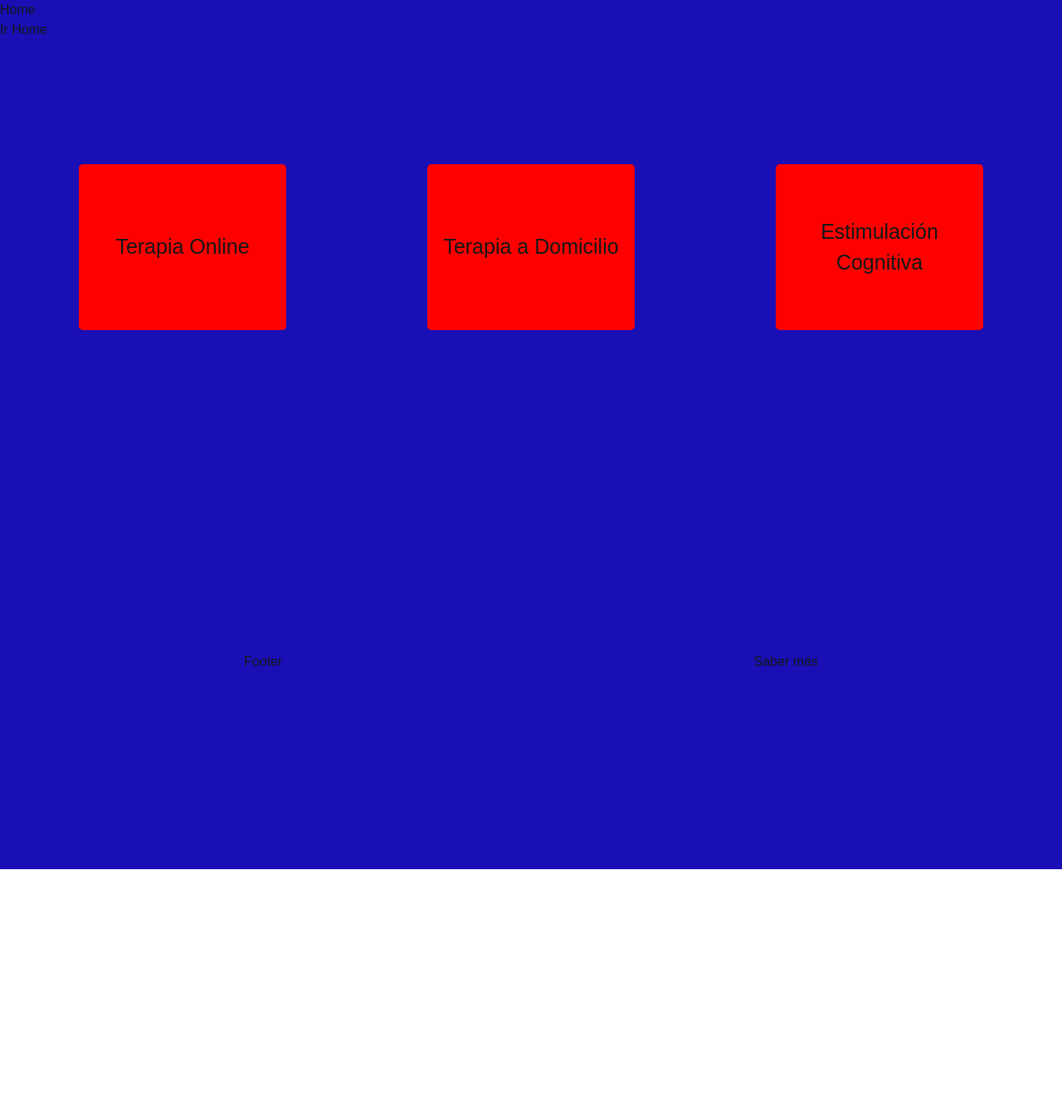
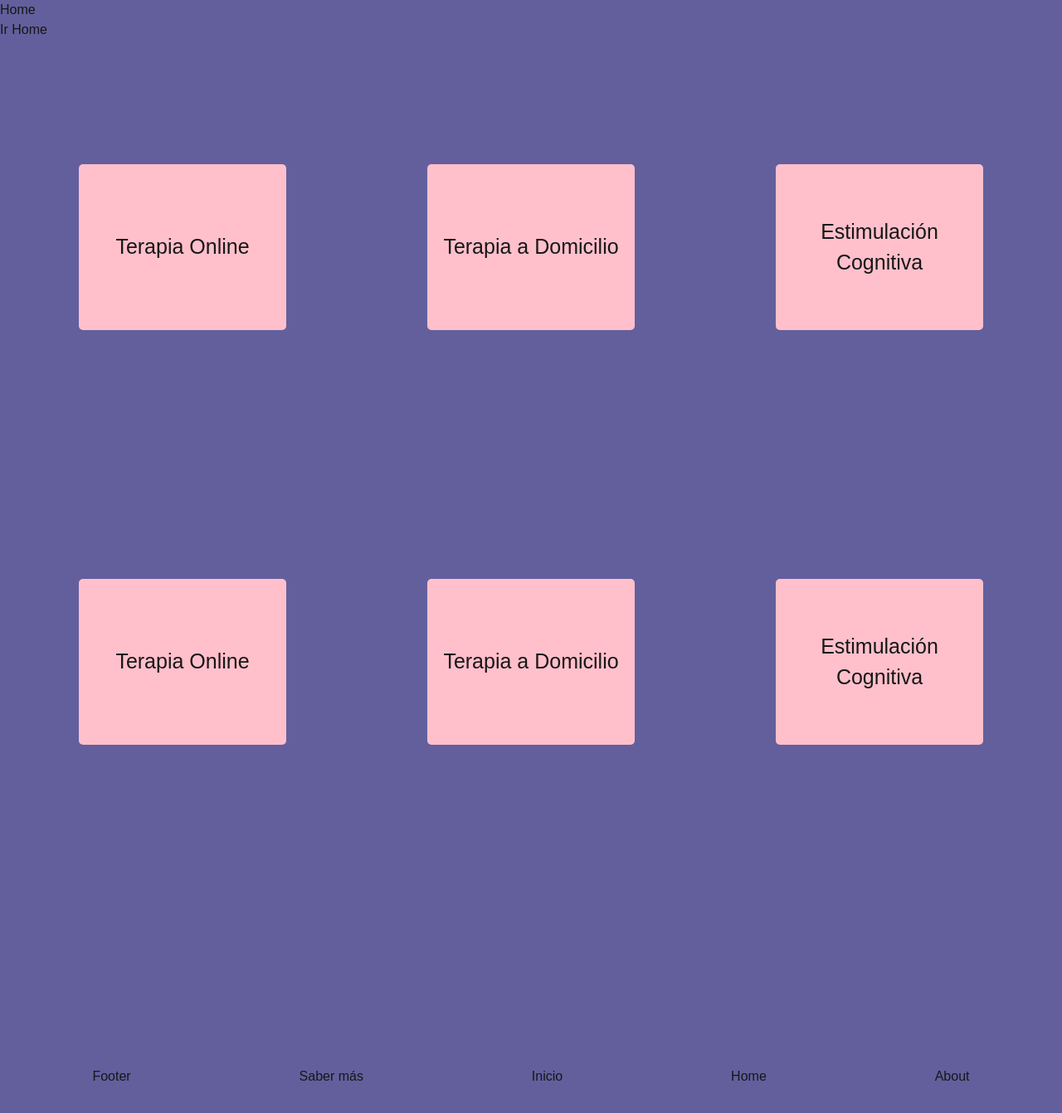
Before and after one commit to programoreno/react, a Next.js app in the folder mi-app/: page /home in a window 1280 px wide. Shown: the top 1342 px of the page at 83% size. Before the commit the page ends 1048 px from the top, so only its background shows below. Built offline with nearby package versions, Linux system fonts and the light colour scheme.

Commit message:
Mod footer y metidos más divs

```diff
--- a/mi-app/app/globals.css
+++ b/mi-app/app/globals.css
@@ -3,7 +3,7 @@
 :root {
   --background: #ffffff;
   --foreground: #171717;
-  --test:#1a0fb5;
+  --test:#635f9d;
   --primary: #eee333;
 }
 
--- a/mi-app/components/Footer/index.jsx
+++ b/mi-app/components/Footer/index.jsx
@@ -1,5 +1,6 @@
 import Button from "@/components/ui/Buttons";
 import "./Footer.css";
+import Link from 'next/link';
 
 export default function Footer() {
     return (
@@ -7,6 +8,9 @@ export default function Footer() {
             Footer
 
             <Button>Saber más</Button>
+            <Link href="/">Inicio</Link>
+            <Link href="/home">Home</Link>
+            <Link href="/about">About</Link>
             {/* <Button type="submit">Enviar formulario</Button> */}
         </section>
     );
--- a/mi-app/components/Talleres/Talleres.css
+++ b/mi-app/components/Talleres/Talleres.css
@@ -10,7 +10,7 @@ section{
 }
 
 .cards{
-    background-color: red;
+    background-color: pink;
     border-radius: 5px;
     width: 250px;
     height: 200px;
--- a/mi-app/components/Talleres/index.jsx
+++ b/mi-app/components/Talleres/index.jsx
@@ -2,10 +2,18 @@ import "./Talleres.css"
 
 export default function Talleres(){
     return(
-        <section>
-            <div className="cards">Terapia Online</div>
-            <div className="cards">Terapia a Domicilio</div>
-            <div className="cards">Estimulación Cognitiva</div>
-        </section>
+        <article>
+            <section>
+                <div className="cards">Terapia Online</div>
+                <div className="cards">Terapia a Domicilio</div>
+                <div className="cards">Estimulación Cognitiva</div>
+            </section>
+
+            <section>
+                <div className="cards">Terapia Online</div>
+                <div className="cards">Terapia a Domicilio</div>
+                <div className="cards">Estimulación Cognitiva</div>
+            </section>
+        </article>
     );
 }
```
